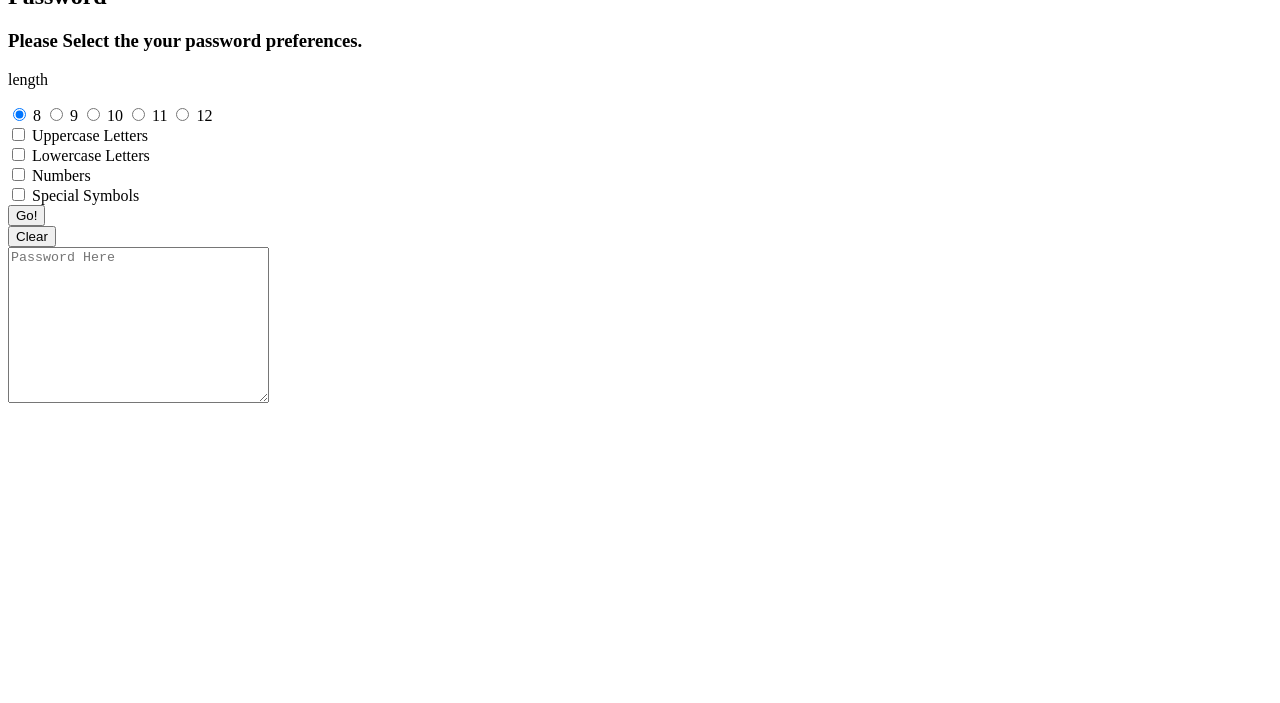
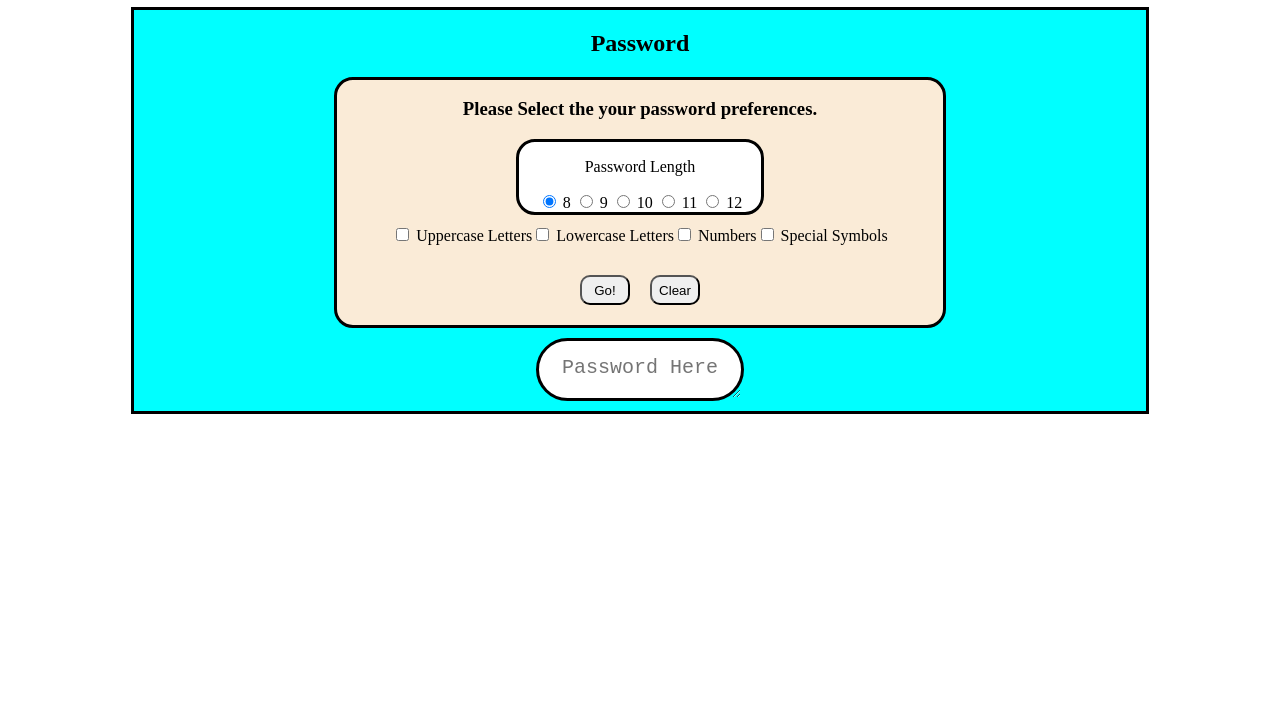
Before and after one commit to RayFlaherty/newpasswordgen, a plain HTML site: page index.html in a window 1280 px wide. Shown: the part 97-800 px from the top of the page. Drawn offline with Linux system fonts and the light colour scheme.

Commit message:
basic styling complete

```diff
--- a/index.html
+++ b/index.html
@@ -8,13 +8,20 @@
   </head>
   <body>
     <div>
+      <div class="topper">
       <header><h1>PASSWORD GEN</h1></header>
-      <div id="passwordBox">
-        <h2>Password</h2>
-        <div id="choices">
-          <h3>Please Select the your password preferences.</h3>
-          <div id="length">
-            <p>length</p>
+    </div>
+      <div class="passwordBox">
+        <div class="passwordBoxHeader"><h2>Password</h2></div>
+
+        <div class="choices">
+          <div>
+            <h3>Please Select the your password preferences.</h3>
+          </div>
+
+        <div>
+          <div class="PasswordLength" id="length">
+            <p>Password Length</p>
             <div>
               <input
                 type="radio"
@@ -43,7 +50,9 @@
               />
               <label for="twelvechar">12</label>
             </div>
-            <div id="details">
+        </div>
+        <div>
+            <div class="details">
               <div>
                 <input type="checkbox" name="upperCase" id="upperCase" />
                 <label for="upperCase">Uppercase Letters</label>
@@ -60,18 +69,29 @@
                 <input type="checkbox" name="symbols" id="symbols" />
                 <label for="symbols"> Special Symbols</label>
               </div>
+            </div >
+            <br>
+            <div class="actions">
               <div>
                 <button id="gogo"> Go! </button>
               </div>
-              <div><button id="clear">Clear</button></div>
+              <div>
+                <button id="clear">Clear</button>
+              </div></div>
+
 
               </div>
             </div>
           </div>
+           <div class="boxSpot">
+        <textarea class="passwordText" name="passName" id="password"  placeholder="Password Here"></textarea>
+      </div>
         </div>
       </div>
+
+
     </div>
-    <div><textarea name="passName" id="password" cols="30" rows="10" placeholder="Password Here"></textarea></div>
+
   </body>
   <script src="script.js"></script>
 </html>
--- a/script.js
+++ b/script.js
@@ -109,7 +109,7 @@ function getChars() {
     }
     var password = passChars.join("");
 
-    console.log(password);
+    //console.log(password);
     var passwordTxt = document.getElementById("password");
     passwordTxt.value = password;
 
--- a/style.css
+++ b/style.css
@@ -0,0 +1,63 @@
+.topper {
+  margin: auto;
+  width: 50%;
+  border: solid;
+  background-color: aqua;
+  text-align: center;
+}
+
+.passwordBox {
+  border: solid;
+  margin: auto;
+  margin-top: 10px;
+  width: 80%;
+  background-color: aqua;
+}
+.passwordBoxHeader {
+  text-align: center;
+}
+
+.choices {
+  background-color: antiquewhite;
+  text-align: center;
+  width: 60%;
+  margin: auto;
+  margin-bottom: 1%;
+  border: solid;
+  border-radius: 5mm;
+}
+
+.PasswordLength {
+  background-color: white;
+  border: solid;
+  border-radius: 5mm;
+  width: 40%;
+  margin: auto;
+}
+
+.details,
+.actions {
+  display: inline-flex;
+  padding: 10px;
+}
+
+button {
+  height: 30px;
+  width: 50px;
+  margin: 10px;
+  border-radius: 10px;
+}
+.boxSpot {
+  margin: 10px;
+  display: flex;
+}
+.passwordText {
+  margin: auto;
+  text-align: center;
+  font-size: x-large;
+  height: 40px;
+  width: 20%;
+  border-radius: 5rem;
+  border: solid;
+  padding-top: 15px;
+}
```
